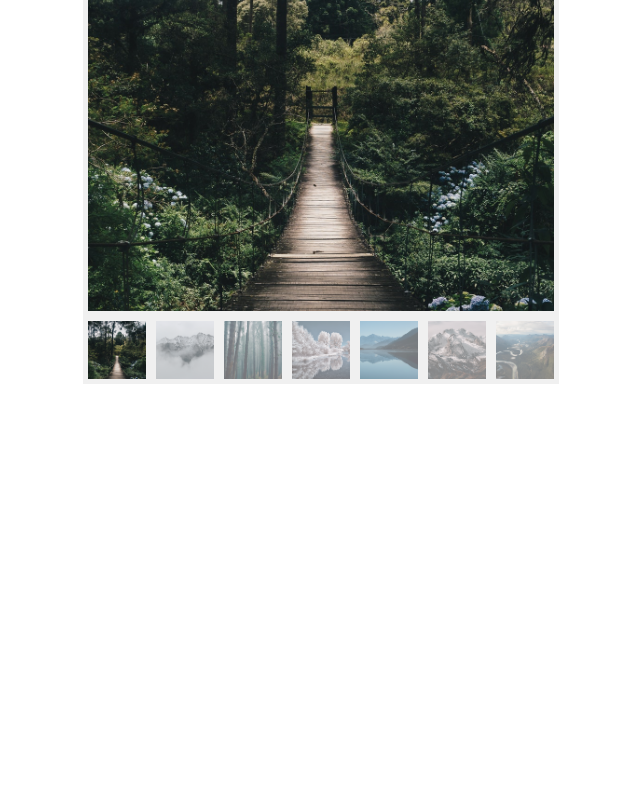
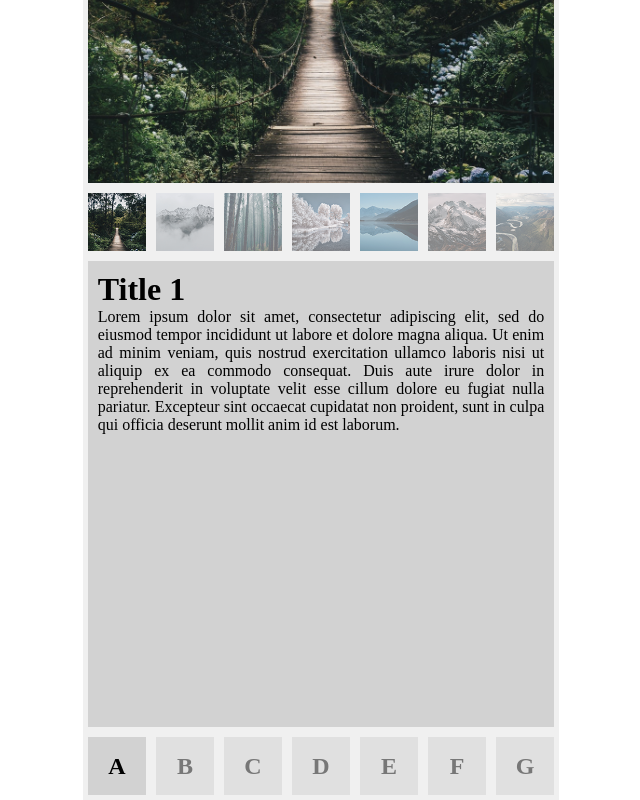
Before and after one commit to dadddda/carousel-react, a React app: page / in a window 1280 px wide. Shown: the part 288-1088 px from the top of the page, without its empty margins (319-959 px from the left). Before the commit the page ends 800 px from the top, so only its background shows below. Built offline with nearby package versions, Linux system fonts and the light colour scheme.

Commit message:
Make carousel component accept any HTML content by using template components for main and thumbnail slides. README is updated according to the changes.

```diff
--- a/src/App.js
+++ b/src/App.js
@@ -2,14 +2,61 @@ import React from "react";
 
 import "./App.css";
 
-import slides from "./data/slides.json";
+import imageSlides from "./data/image-slides.json";
+import textSlides from "./data/text-slides.json";
 
 import Carousel from "./components/Carousel"
 
 const App = () => {
+  // template for image slide
+  const ImageSlide = ({slideProps}) => {
+    return (
+      <div className="ImageSlide">
+        <img src={slideProps.imgPath} alt={slideProps.filename} draggable="false"/>
+      </div>
+    )
+  }
+
+  // template for image thumbnail
+  const ImageThumbnail = ({slideProps}) => {
+    return (
+      <div className="ImageThumbnail">
+        <img src={slideProps.thumbnailPath} alt={slideProps.filename} draggable="false"/>
+      </div>
+    )
+  }
+
+  // template for text slide
+  const TextSlide = ({slideProps}) => {
+    return (
+      <div className="TextSlide">
+        <h1>{slideProps.title}</h1>
+        <p>{slideProps.text}</p>
+      </div>
+    )
+  }
+
+  // template for text thumbnail
+  const TextThumbnail = ({slideProps}) => {
+    return (
+      <div className="TextThumbnail">
+        <h2>{slideProps.thumbnail}</h2>
+      </div>
+    )
+  }
+
   return (
     <div className="App">
-      <Carousel slidesData={slides}/>
+      <Carousel
+        slidesData={imageSlides}
+        SlideTemplate={ImageSlide}
+        ThumbnailTemplate={ImageThumbnail}
+      />
+      <Carousel
+        slidesData={textSlides}
+        SlideTemplate={TextSlide}
+        ThumbnailTemplate={TextThumbnail}
+      />
     </div>
   );
 }
--- a/src/components/Carousel.js
+++ b/src/components/Carousel.js
@@ -6,7 +6,11 @@ import * as CarouselUtils from "../helpers/carousel_utils";
 
 import SlidesContainer from "./SlidesContainer";
 
-const Carousel = ({slidesData}) => {
+const Carousel = ({
+  slidesData,
+  SlideTemplate,
+  ThumbnailTemplate
+}) => {
   let mainSlidesId = 0;
   const [mainSlidesArr, setMainSlides] = React.useState(slidesData.map(elem => (
     {...elem, id: mainSlidesId++}
@@ -155,6 +159,7 @@ const Carousel = ({slidesData}) => {
       <SlidesContainer
         type={Const.MAIN_TYPE}
         slidesArr={mainSlidesArr}
+        SlideTemplate={SlideTemplate}
         startActionHandler={startActionHandler}
         actionHandler={actionHandler}
         stopActionHandler={stopActionHandler}
@@ -164,6 +169,7 @@ const Carousel = ({slidesData}) => {
       <SlidesContainer
         type={Const.THUMBNAIL_TYPE}
         slidesArr={thumbnailSlidesArr}
+        SlideTemplate={ThumbnailTemplate}
         startActionHandler={startActionHandler}
         actionHandler={actionHandler}
         stopActionHandler={stopActionHandler}
@@ -175,7 +181,8 @@ const Carousel = ({slidesData}) => {
 }
 
 Carousel.defaultProps = {
-  slidesData: []
+  slidesData: [],
+  thumbnailsData: []
 }
 
 export default Carousel;
--- a/src/components/Slide.js
+++ b/src/components/Slide.js
@@ -3,10 +3,10 @@ import React from "react";
 import "../styles/Slide.css";
 import * as Const from "../helpers/constants";
 
-const Slide = ({type, slideProps}) => {
+const Slide = ({type, slideProps, SlideTemplate}) => {
   return (
     <div className={"Slide " + type}>
-      <img src={slideProps.path} alt={slideProps.filename} draggable="false"/>
+      <SlideTemplate slideProps={slideProps}/>
     </div>
   )
 }
--- a/src/components/SlideContainer.js
+++ b/src/components/SlideContainer.js
@@ -8,6 +8,7 @@ import Slide from "./Slide";
 const SlideContainer = ({
   type,
   slideProps,
+  SlideTemplate,
   clickHandler
 }) => {
   return (
@@ -20,7 +21,7 @@ const SlideContainer = ({
       id={slideProps.id}
       onClick={clickHandler}
     >
-      <Slide type={type} slideProps={slideProps}/>
+      <Slide type={type} slideProps={slideProps} SlideTemplate={SlideTemplate}/>
     </div>
   )
 }
--- a/src/components/Slides.js
+++ b/src/components/Slides.js
@@ -8,6 +8,7 @@ import SlideContainer from "./SlideContainer";
 const Slides = React.forwardRef(({
   type,
   slidesArr,
+  SlideTemplate,
   clickHandler
 }, ref) => {
   return (
@@ -17,6 +18,7 @@ const Slides = React.forwardRef(({
           key={slideProps.id}
           type={type}
           slideProps={slideProps}
+          SlideTemplate={SlideTemplate}
           clickHandler={clickHandler}
         />
       ))}
--- a/src/components/SlidesContainer.js
+++ b/src/components/SlidesContainer.js
@@ -9,6 +9,7 @@ import ButtonsContainer from "./ButtonsContainer";
 const SlidesContainer = ({
   type,
   slidesArr,
+  SlideTemplate,
   startActionHandler,
   actionHandler,
   stopActionHandler,
@@ -31,6 +32,7 @@ const SlidesContainer = ({
       <Slides
         type={type}
         slidesArr={slidesArr}
+        SlideTemplate={SlideTemplate}
         clickHandler={clickHandler}
         ref={slidesRef}
       />
--- /dev/null
+++ b/src/data/image-slides.json
@@ -0,0 +1,52 @@
+[
+  {
+    "imgPath": "./images/bridge.jpg",
+    "thumbnailPath": "./images/bridge_small.jpg",
+    "filename": "Bridge"
+  },
+  {
+    "imgPath": "./images/clouds.jpg",
+    "thumbnailPath": "./images/clouds_small.jpg",
+    "filename": "Clouds"
+  },
+  {
+    "imgPath": "./images/forest.jpg",
+    "thumbnailPath": "./images/forest_small.jpg",
+    "filename": "Forest"
+  },
+  {
+    "imgPath": "./images/frost.jpg",
+    "thumbnailPath": "./images/frost_small.jpg",
+    "filename": "Frost"
+  },
+  {
+    "imgPath": "./images/lake.jpg",
+    "thumbnailPath": "./images/lake_small.jpg",
+    "filename": "Lake"
+  },
+  {
+    "imgPath": "./images/mountain.jpg",
+    "thumbnailPath": "./images/mountain_small.jpg",
+    "filename": "Mountain"
+  },
+  {
+    "imgPath": "./images/river.jpg",
+    "thumbnailPath": "./images/river_small.jpg",
+    "filename": "River"
+  },
+  {
+    "imgPath": "./images/road.jpg",
+    "thumbnailPath": "./images/road_small.jpg",
+    "filename": "Road"
+  },
+  {
+    "imgPath": "./images/sunrays.jpg",
+    "thumbnailPath": "./images/sunrays_small.jpg",
+    "filename": "Sunrays"
+  },
+  {
+    "imgPath": "./images/train.jpg",
+    "thumbnailPath": "./images/train_small.jpg",
+    "filename": "Train"
+  }
+]
--- a/src/data/slides.json
+++ /dev/null
@@ -1,42 +0,0 @@
-[
-  {
-    "path": "./images/bridge.jpg",
-    "filename": "Bridge"
-  },
-  {
-    "path": "./images/clouds.jpg",
-    "filename": "Clouds"
-  },
-  {
-    "path": "./images/forest.jpg",
-    "filename": "Forest"
-  },
-  {
-    "path": "./images/frost.jpg",
-    "filename": "Frost"
-  },
-  {
-    "path": "./images/lake.jpg",
-    "filename": "Lake"
-  },
-  {
-    "path": "./images/mountain.jpg",
-    "filename": "Mountain"
-  },
-  {
-    "path": "./images/river.jpg",
-    "filename": "River"
-  },
-  {
-    "path": "./images/road.jpg",
-    "filename": "Road"
-  },
-  {
-    "path": "./images/sunrays.jpg",
-    "filename": "Sunrays"
-  },
-  {
-    "path": "./images/train.jpg",
-    "filename": "Train"
-  }
-]
--- /dev/null
+++ b/src/data/text-slides.json
@@ -0,0 +1,52 @@
+[
+  {
+    "title": "Title 1",
+    "thumbnail": "A",
+    "text": "Lorem ipsum dolor sit amet, consectetur adipiscing elit, sed do eiusmod tempor incididunt ut labore et dolore magna aliqua. Ut enim ad minim veniam, quis nostrud exercitation ullamco laboris nisi ut aliquip ex ea commodo consequat. Duis aute irure dolor in reprehenderit in voluptate velit esse cillum dolore eu fugiat nulla pariatur. Excepteur sint occaecat cupidatat non proident, sunt in culpa qui officia deserunt mollit anim id est laborum."
+  },
+  {
+    "title": "Title 2",
+    "thumbnail": "B",
+    "text": "Lorem ipsum dolor sit amet, consectetur adipiscing elit, sed do eiusmod tempor incididunt ut labore et dolore magna aliqua. Ut enim ad minim veniam, quis nostrud exercitation ullamco laboris nisi ut aliquip ex ea commodo consequat. Duis aute irure dolor in reprehenderit in voluptate velit esse cillum dolore eu fugiat nulla pariatur. Excepteur sint occaecat cupidatat non proident, sunt in culpa qui officia deserunt mollit anim id est laborum."
+  },
+  {
+    "title": "Title 3",
+    "thumbnail": "C",
+    "text": "Lorem ipsum dolor sit amet, consectetur adipiscing elit, sed do eiusmod tempor incididunt ut labore et dolore magna aliqua. Ut enim ad minim veniam, quis nostrud exercitation ullamco laboris nisi ut aliquip ex ea commodo consequat. Duis aute irure dolor in reprehenderit in voluptate velit esse cillum dolore eu fugiat nulla pariatur. Excepteur sint occaecat cupidatat non proident, sunt in culpa qui officia deserunt mollit anim id est laborum."
+  },
+  {
+    "title": "Title 4",
+    "thumbnail": "D",
+    "text": "Lorem ipsum dolor sit amet, consectetur adipiscing elit, sed do eiusmod tempor incididunt ut labore et dolore magna aliqua. Ut enim ad minim veniam, quis nostrud exercitation ullamco laboris nisi ut aliquip ex ea commodo consequat. Duis aute irure dolor in reprehenderit in voluptate velit esse cillum dolore eu fugiat nulla pariatur. Excepteur sint occaecat cupidatat non proident, sunt in culpa qui officia deserunt mollit anim id est laborum."
+  },
+  {
+    "title": "Title 5",
+    "thumbnail": "E",
+    "text": "Lorem ipsum dolor sit amet, consectetur adipiscing elit, sed do eiusmod tempor incididunt ut labore et dolore magna aliqua. Ut enim ad minim veniam, quis nostrud exercitation ullamco laboris nisi ut aliquip ex ea commodo consequat. Duis aute irure dolor in reprehenderit in voluptate velit esse cillum dolore eu fugiat nulla pariatur. Excepteur sint occaecat cupidatat non proident, sunt in culpa qui officia deserunt mollit anim id est laborum."
+  },
+  {
+    "title": "Title 6",
+    "thumbnail": "F",
+    "text": "Lorem ipsum dolor sit amet, consectetur adipiscing elit, sed do eiusmod tempor incididunt ut labore et dolore magna aliqua. Ut enim ad minim veniam, quis nostrud exercitation ullamco laboris nisi ut aliquip ex ea commodo consequat. Duis aute irure dolor in reprehenderit in voluptate velit esse cillum dolore eu fugiat nulla pariatur. Excepteur sint occaecat cupidatat non proident, sunt in culpa qui officia deserunt mollit anim id est laborum."
+  },
+  {
+    "title": "Title 7",
+    "thumbnail": "G",
+    "text": "Lorem ipsum dolor sit amet, consectetur adipiscing elit, sed do eiusmod tempor incididunt ut labore et dolore magna aliqua. Ut enim ad minim veniam, quis nostrud exercitation ullamco laboris nisi ut aliquip ex ea commodo consequat. Duis aute irure dolor in reprehenderit in voluptate velit esse cillum dolore eu fugiat nulla pariatur. Excepteur sint occaecat cupidatat non proident, sunt in culpa qui officia deserunt mollit anim id est laborum."
+  },
+  {
+    "title": "Title 8",
+    "thumbnail": "H",
+    "text": "Lorem ipsum dolor sit amet, consectetur adipiscing elit, sed do eiusmod tempor incididunt ut labore et dolore magna aliqua. Ut enim ad minim veniam, quis nostrud exercitation ullamco laboris nisi ut aliquip ex ea commodo consequat. Duis aute irure dolor in reprehenderit in voluptate velit esse cillum dolore eu fugiat nulla pariatur. Excepteur sint occaecat cupidatat non proident, sunt in culpa qui officia deserunt mollit anim id est laborum."
+  },
+  {
+    "title": "Title 9",
+    "thumbnail": "I",
+    "text": "Lorem ipsum dolor sit amet, consectetur adipiscing elit, sed do eiusmod tempor incididunt ut labore et dolore magna aliqua. Ut enim ad minim veniam, quis nostrud exercitation ullamco laboris nisi ut aliquip ex ea commodo consequat. Duis aute irure dolor in reprehenderit in voluptate velit esse cillum dolore eu fugiat nulla pariatur. Excepteur sint occaecat cupidatat non proident, sunt in culpa qui officia deserunt mollit anim id est laborum."
+  },
+  {
+    "title": "Title 10",
+    "thumbnail": "J",
+    "text": "Lorem ipsum dolor sit amet, consectetur adipiscing elit, sed do eiusmod tempor incididunt ut labore et dolore magna aliqua. Ut enim ad minim veniam, quis nostrud exercitation ullamco laboris nisi ut aliquip ex ea commodo consequat. Duis aute irure dolor in reprehenderit in voluptate velit esse cillum dolore eu fugiat nulla pariatur. Excepteur sint occaecat cupidatat non proident, sunt in culpa qui officia deserunt mollit anim id est laborum."
+  }
+]
--- a/src/styles/Slide.css
+++ b/src/styles/Slide.css
@@ -1,7 +1,5 @@
 .Slide {
   display: flex;
-  align-items: center;
-  justify-content: center;
   width: 100%;
   height: 100%;
 }
@@ -14,8 +12,31 @@
   padding: 7%;
 }
 
-.Slide img {
+.Slide .ImageSlide img {
   width: 100%;
   height: 100%;
   object-fit: contain;
 }
+
+.Slide .ImageThumbnail img {
+  width: 100%;
+  height: 100%;
+  object-fit: contain;
+}
+
+.Slide .TextSlide {
+  display: flex;
+  flex-direction: column;
+  padding: 10px;
+  text-align: justify;
+  background-color: rgb(210, 210, 210);
+}
+
+.Slide .TextThumbnail {
+  display: flex;
+  align-items: center;
+  justify-content: center;
+  width: 100%;
+  height: 100%;
+  background-color: rgb(210, 210, 210);
+}
```
Also changed, not shown: 1 other file (tests, documents, lock files or other folders).
